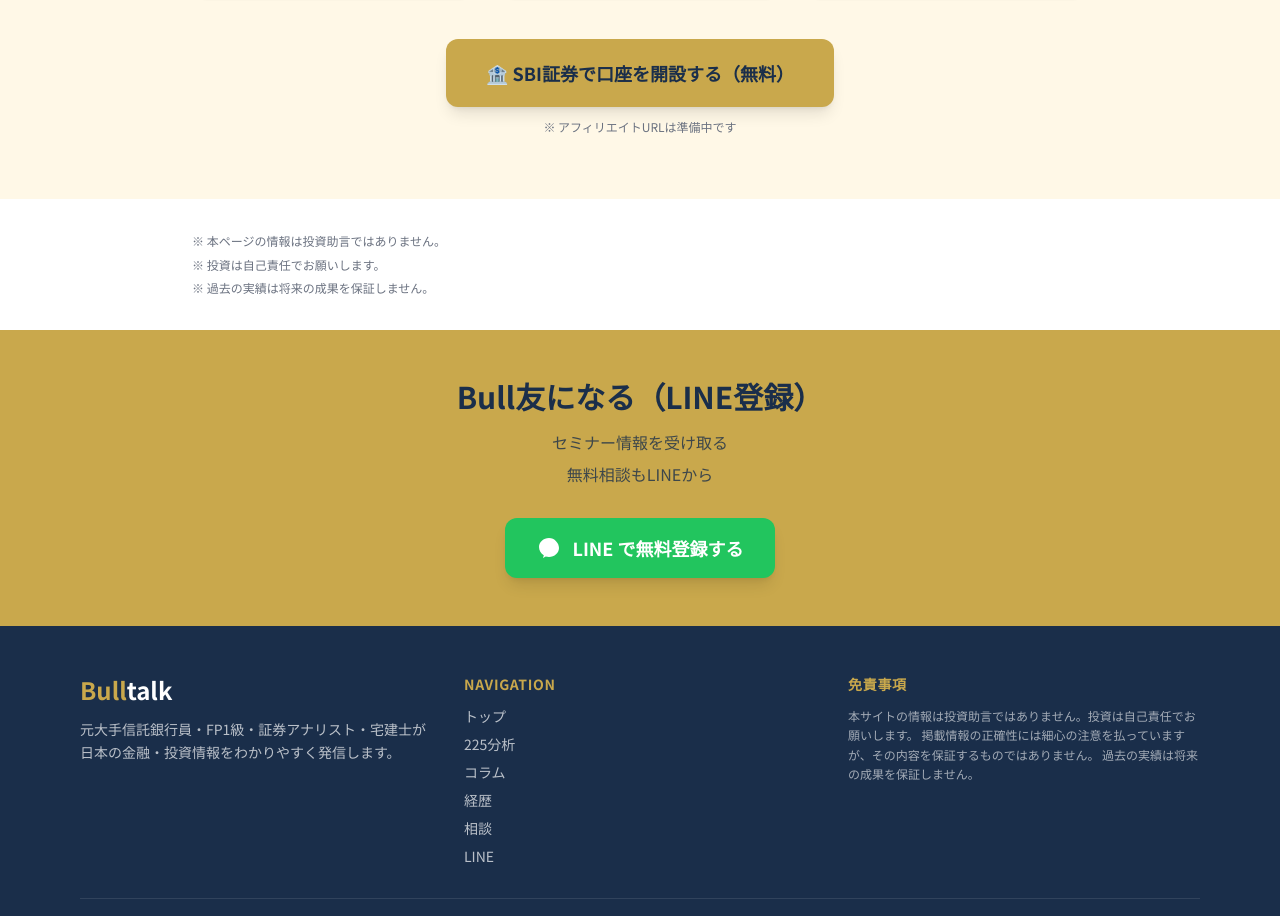
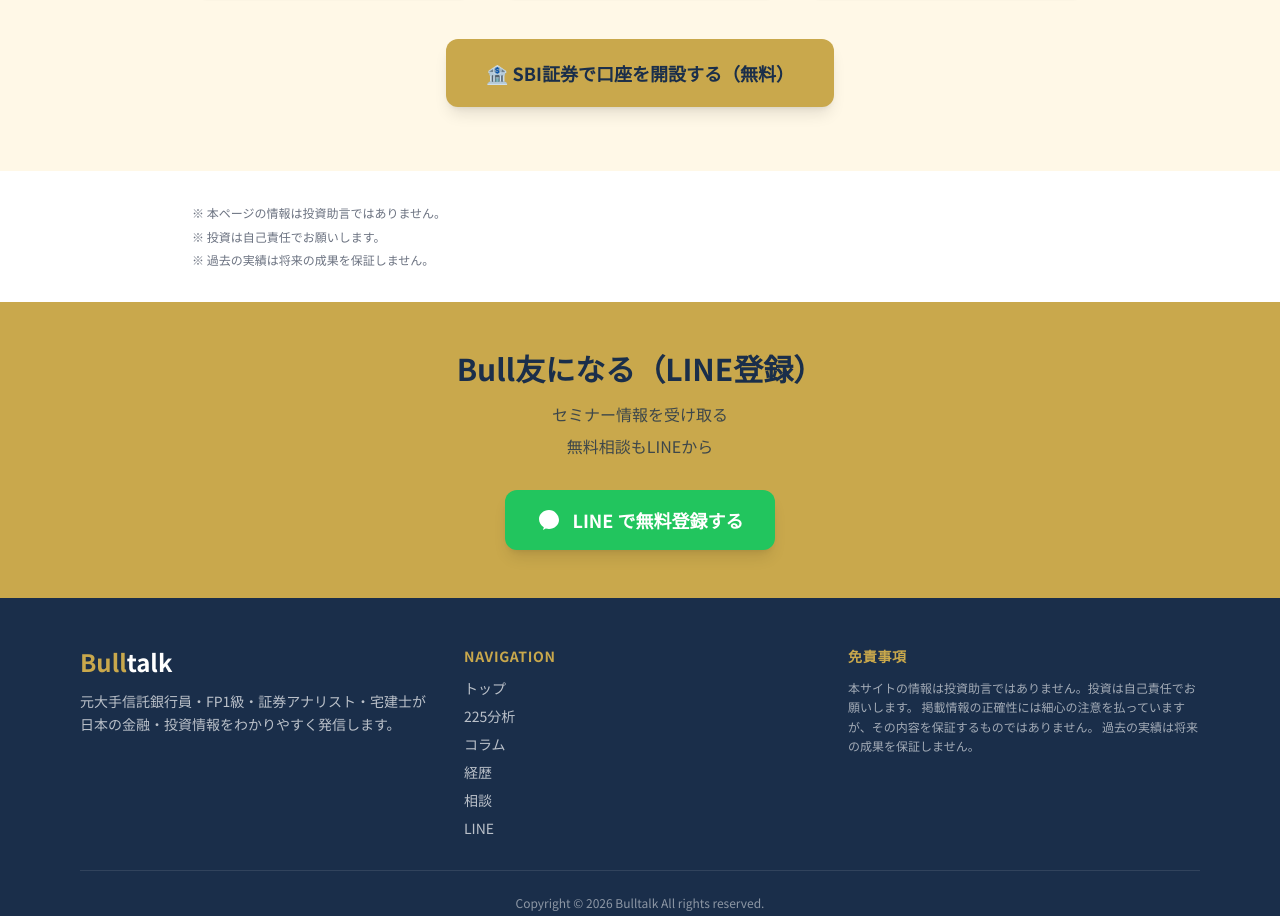
Before and after one commit to tanima3232-eng/bulltalk, a Next.js app: page /market in a window 1280 px wide. Shown: the part 3506-4422 px from the top of the page. Built offline with nearby package versions, Linux system fonts and the light colour scheme; no server answers.

Commit message:
fix: アフィリエイトURL準備中テキストを削除

```diff
--- a/app/market/page.tsx
+++ b/app/market/page.tsx
@@ -245,7 +245,7 @@ export default async function MarketPage() {
             >
               🏦 SBI証券で口座を開設する（無料）
             </a>
-            <p className="text-xs text-gray-500 mt-3">※ アフィリエイトURLは準備中です</p>
+
           </div>
         </section>
 
```
